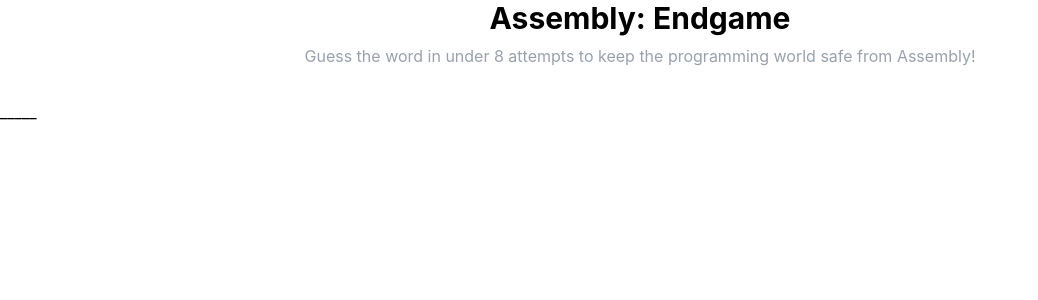
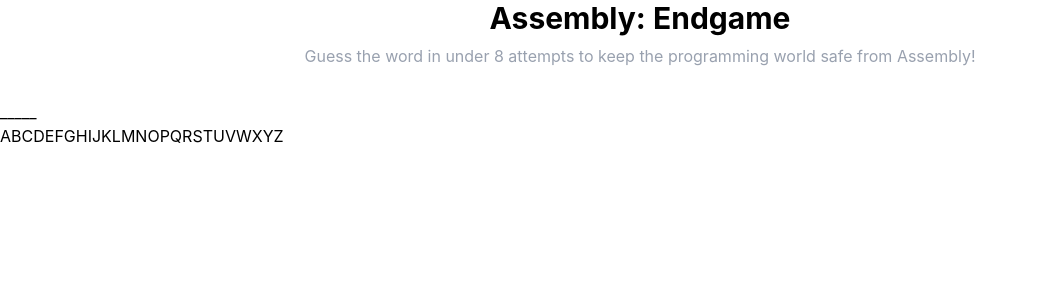
Before and after one commit to Devanshu2202/EndGame_React, a React (Vite) app: page / in a window 1280 px wide. Shown: the top 300 px of the page, without its empty margins (0-1038 px from the left). Built offline with nearby package versions, Linux system fonts and the light colour scheme.

Commit message:
Added keyboard and guess handling logic

```diff
--- a/src/App.jsx
+++ b/src/App.jsx
@@ -1,15 +1,23 @@
 import { useState } from "react";
 import Header from "./components/Header";
 import WordDisplay from "./components/WordDisplay";
+import Keyboard from "./components/Keyboard";
 
 function App() {
   const [currentWord] = useState("REACT");
   const [guessedLetters, setGuessedLetters] = useState([]);
 
+  const handleGuess = (letter) => {
+    setGuessedLetters((prev) =>
+      prev.includes(letter) ? prev : [...prev, letter],
+    );
+  };
+
   return (
     <div>
       <Header />
       <WordDisplay currentWord={currentWord} guessedLetters={guessedLetters} />
+      <Keyboard handleGuess={handleGuess} />
     </div>
   );
 }
--- /dev/null
+++ b/src/components/Keyboard.jsx
@@ -0,0 +1,14 @@
+function Keyboard({ handleGuess }) {
+  const alphabets = "ABCDEFGHIJKLMNOPQRSTUVWXYZ".split("");
+
+  return (
+    <div>
+      {alphabets.map((letter) => (
+        <button key={letter} onClick={() => handleGuess(letter)}>
+          {letter}
+        </button>
+      ))}
+    </div>
+  );
+}
+export default Keyboard;
```
